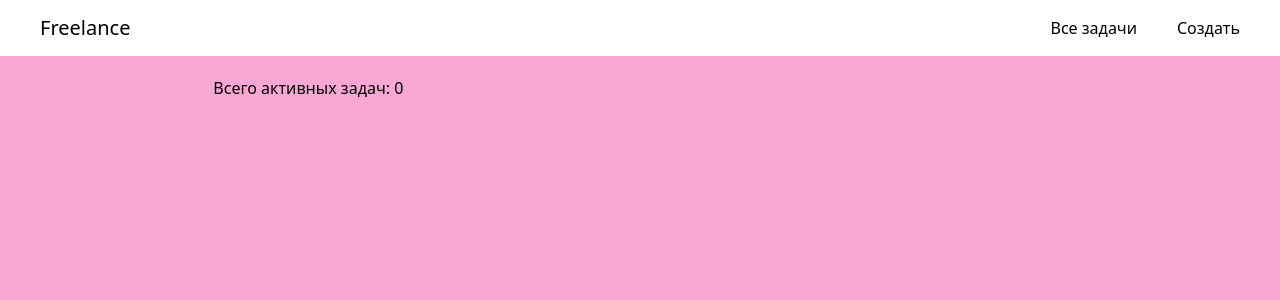
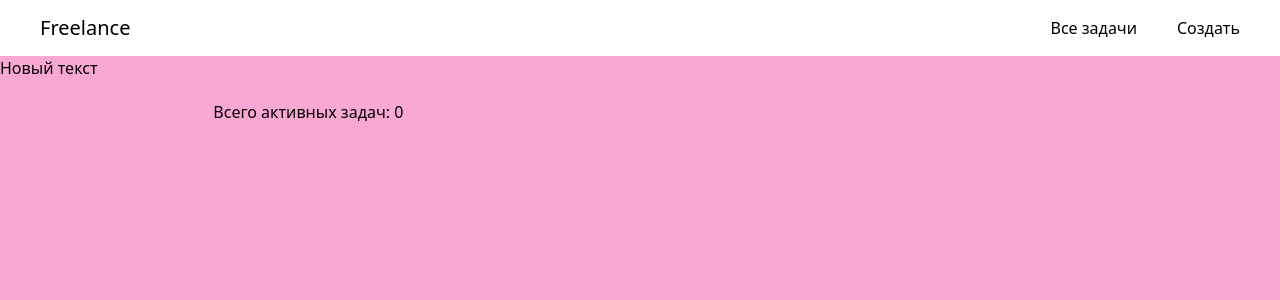
Before and after one commit to RetroMeras/vue-k2, a Vue app: page / in a window 1280 px wide. Shown: the top 300 px of the page. Built offline with nearby package versions, Linux system fonts and the light colour scheme.

Commit message:
Add new component New.vue

```diff
--- a/components.d.ts
+++ b/components.d.ts
@@ -18,6 +18,7 @@ declare module '@vue/runtime-core' {
     ElTag: typeof import('element-plus/es')['ElTag']
     Header: typeof import('./src/components/Header.vue')['default']
     Item: typeof import('./src/components/Item.vue')['default']
+    New: typeof import('./src/components/New.vue')['default']
     RouterLink: typeof import('vue-router')['RouterLink']
     RouterView: typeof import('vue-router')['RouterView']
   }
--- /dev/null
+++ b/src/components/New.vue
@@ -0,0 +1,7 @@
+<template>
+  <h1>{{ newText }}</h1>
+</template>
+
+<script setup lang="ts">
+let { newText } = defineProps<{ newText: String }>();
+</script>
--- a/src/routes/Main.vue
+++ b/src/routes/Main.vue
@@ -1,16 +1,17 @@
 <script setup lang="ts">
-import Body from '../components/Body.vue'
-import { IItem } from '@local-types/IItem';
-import { useStore } from 'vuex';
-import { key } from '../store/store';
-import { computed } from '@vue/reactivity';
+import Body from "../components/Body.vue";
+import { IItem } from "@local-types/IItem";
+import { useStore } from "vuex";
+import { key } from "../store/store";
+import { computed } from "@vue/reactivity";
+import New from "../components/New.vue";
 
-const store = useStore(key)
+const store = useStore(key);
 
 let items = computed<IItem[]>(() => store.state.items);
-
 </script>
 
 <template>
-  <Body :items='items' />
+  <New newText="Новый текст"></New>
+  <Body :items="items" />
 </template>
```
